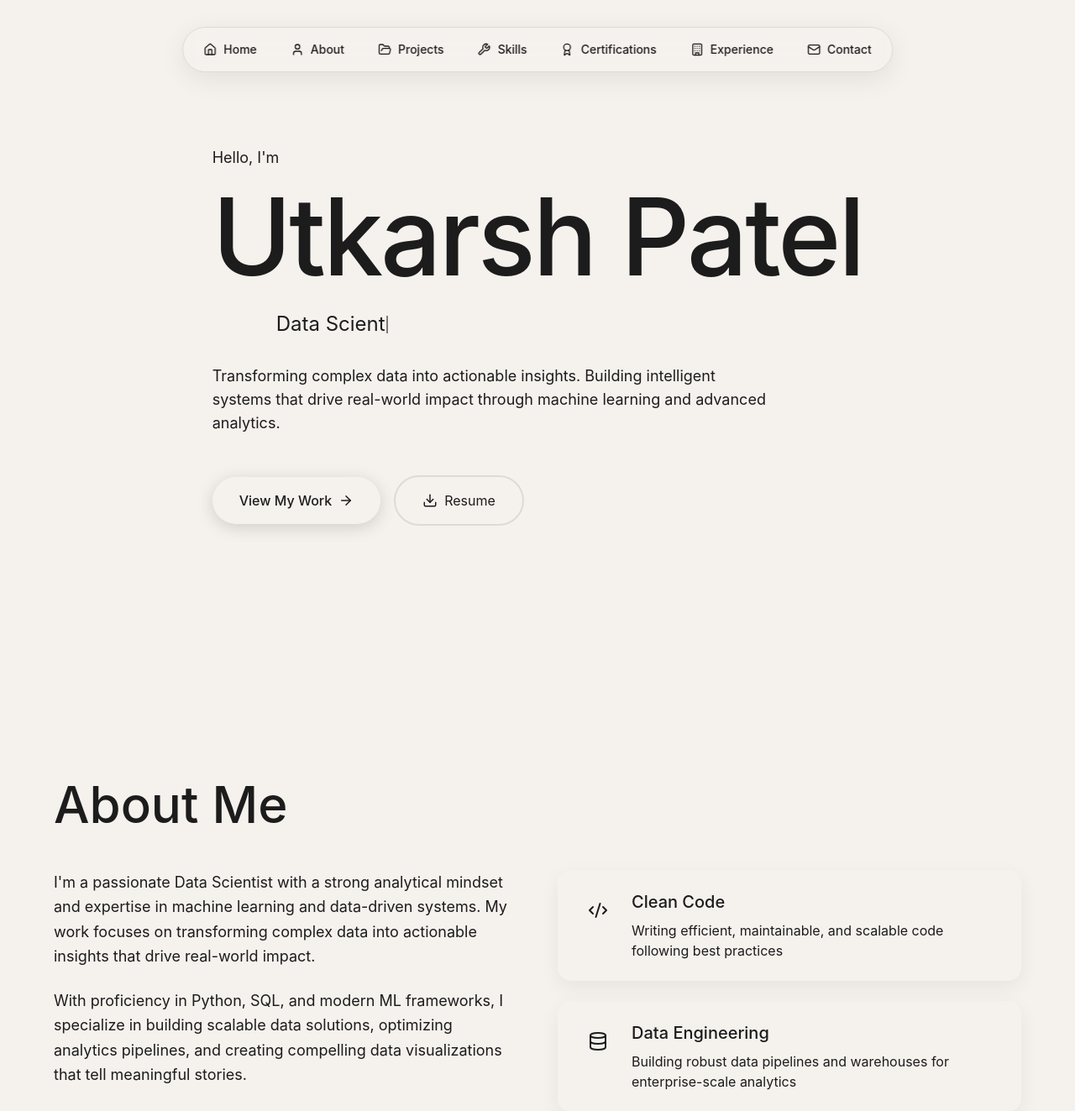
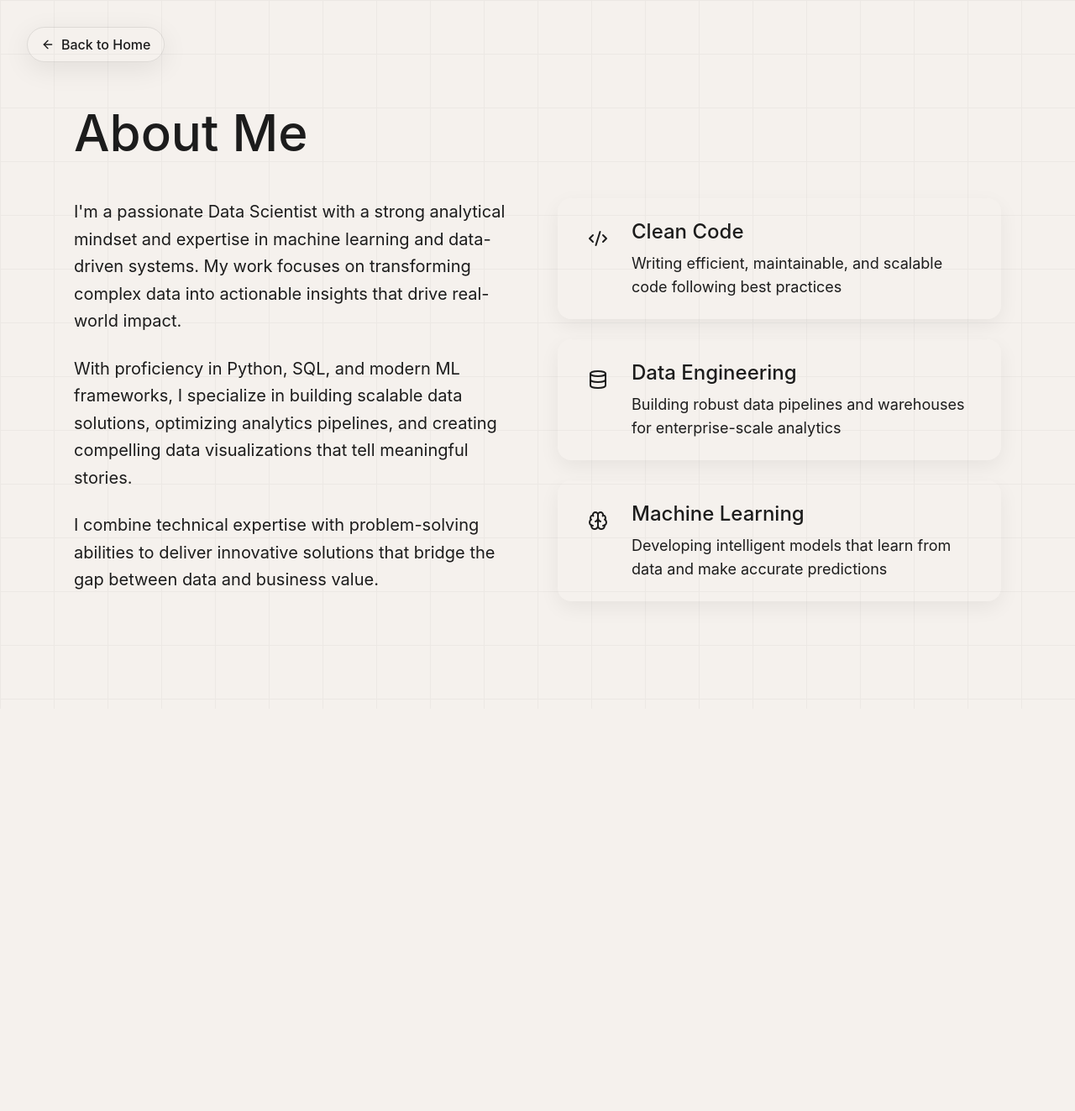
Before and after one commit to Utkarsh-Patel01/Design-portfolio, a React (Vite) app: page /about in a window 1280 px wide. Shown: the top 1323 px of the page at 84% size. After the commit the page ends 844 px from the top, so only its background shows below. Built offline with nearby package versions, Linux system fonts and the light colour scheme.

Commit message:
Structure change

```diff
--- /dev/null
+++ b/src/app/AboutPage.tsx
@@ -0,0 +1,119 @@
+import { motion } from "motion/react";
+import { Code2, Database, Brain, ArrowLeft } from "lucide-react";
+import { CustomCursor } from "./components/CustomCursor";
+import { Link } from "react-router";
+
+export default function AboutPage() {
+  return (
+    <div className="min-h-screen relative z-0">
+      {/* Subtle Grid Background */}
+      <div
+        className="absolute inset-0 pointer-events-none z-[-1] opacity-[0.04] dark:opacity-[0.03]"
+        style={{
+          backgroundImage: 'linear-gradient(to right, var(--foreground) 1px, transparent 1px), linear-gradient(to bottom, var(--foreground) 1px, transparent 1px)',
+          backgroundSize: '4rem 4rem',
+        }}
+      />
+      <CustomCursor />
+
+      {/* Back button */}
+      <div className="fixed top-8 left-8 z-50">
+        <Link
+          to="/"
+          className="flex items-center gap-2 px-4 py-2 bg-background/80 backdrop-blur-md border border-border rounded-full shadow-[0_8px_32px_rgba(0,0,0,0.08)] text-muted-foreground hover:text-foreground hover:bg-secondary/50 transition-all font-medium"
+        >
+          <ArrowLeft className="w-4 h-4" />
+          Back to Home
+        </Link>
+      </div>
+
+      <section id="about" className="py-32 px-6 relative max-w-6xl mx-auto">
+        <motion.div
+          initial={{ opacity: 0, y: 30 }}
+          animate={{ opacity: 1, y: 0 }}
+          transition={{ duration: 0.6 }}
+        >
+          <div className="flex items-center gap-4 mb-12">
+            <h2 className="text-5xl md:text-6xl text-foreground">About Me</h2>
+            <div className="h-px flex-1 bg-border max-w-xs" />
+          </div>
+
+          <div className="grid lg:grid-cols-2 gap-12 items-start">
+            <div className="space-y-6">
+              <p className="text-xl text-muted-foreground leading-relaxed">
+                I'm a passionate Data Scientist with a strong analytical
+                mindset and expertise in machine learning and data-driven
+                systems. My work focuses on transforming complex data into
+                actionable insights that drive real-world impact.
+              </p>
+              <p className="text-xl text-muted-foreground leading-relaxed">
+                With proficiency in Python, SQL, and modern ML frameworks, I
+                specialize in building scalable data solutions, optimizing
+                analytics pipelines, and creating compelling data
+                visualizations that tell meaningful stories.
+              </p>
+              <p className="text-xl text-muted-foreground leading-relaxed">
+                I combine technical expertise with problem-solving abilities
+                to deliver innovative solutions that bridge the gap between
+                data and business value.
+              </p>
+            </div>
+
+            <div className="space-y-6">
+              <div className="bg-card rounded-2xl p-6 shadow-[0_8px_24px_rgba(0,0,0,0.06)] hover:shadow-[0_12px_32px_rgba(0,0,0,0.1)] transition-shadow">
+                <div className="flex items-start gap-4">
+                  <div className="w-12 h-12 rounded-xl bg-secondary flex items-center justify-center flex-shrink-0">
+                    <Code2 className="w-6 h-6 text-foreground" />
+                  </div>
+                  <div>
+                    <h3 className="text-2xl mb-2 text-foreground">
+                      Clean Code
+                    </h3>
+                    <p className="text-muted-foreground text-lg">
+                      Writing efficient, maintainable, and scalable code
+                      following best practices
+                    </p>
+                  </div>
+                </div>
+              </div>
+
+              <div className="bg-card rounded-2xl p-6 shadow-[0_8px_24px_rgba(0,0,0,0.06)] hover:shadow-[0_12px_32px_rgba(0,0,0,0.1)] transition-shadow">
+                <div className="flex items-start gap-4">
+                  <div className="w-12 h-12 rounded-xl bg-secondary flex items-center justify-center flex-shrink-0">
+                    <Database className="w-6 h-6 text-foreground" />
+                  </div>
+                  <div>
+                    <h3 className="text-2xl mb-2 text-foreground">
+                      Data Engineering
+                    </h3>
+                    <p className="text-muted-foreground text-lg">
+                      Building robust data pipelines and warehouses for
+                      enterprise-scale analytics
+                    </p>
+                  </div>
+                </div>
+              </div>
+
+              <div className="bg-card rounded-2xl p-6 shadow-[0_8px_24px_rgba(0,0,0,0.06)] hover:shadow-[0_12px_32px_rgba(0,0,0,0.1)] transition-shadow">
+                <div className="flex items-start gap-4">
+                  <div className="w-12 h-12 rounded-xl bg-secondary flex items-center justify-center flex-shrink-0">
+                    <Brain className="w-6 h-6 text-foreground" />
+                  </div>
+                  <div>
+                    <h3 className="text-2xl mb-2 text-foreground">
+                      Machine Learning
+                    </h3>
+                    <p className="text-muted-foreground text-lg">
+                      Developing intelligent models that learn from data and
+                      make accurate predictions
+                    </p>
+                  </div>
+                </div>
+              </div>
+            </div>
+          </div>
+        </motion.div>
+      </section>
+    </div>
+  );
+}
--- a/src/app/App.tsx
+++ b/src/app/App.tsx
@@ -22,6 +22,7 @@ import { CertificationCard } from "./components/CertificationCard";
 import { SkillCategory } from "./components/SkillCategory";
 import { CustomCursor } from "./components/CustomCursor";
 import { Typewriter } from "./components/Typewriter";
+import { Link } from "react-router";
 
 export default function App() {
   const [activeSection, setActiveSection] = useState("home");
@@ -37,7 +38,6 @@ export default function App() {
     const handleScroll = () => {
       const sections = [
         "home",
-        "about",
         "projects",
         "skills",
         "certifications",
@@ -153,12 +153,36 @@ export default function App() {
   ];
 
   return (
-    <div className="min-h-screen relative">
+    <div className="min-h-screen relative z-0">
+      {/* Subtle Grid Background */}
+      <div
+        className="absolute inset-0 pointer-events-none z-[-1] opacity-[0.04] dark:opacity-[0.03]"
+        style={{
+          backgroundImage: 'linear-gradient(to right, var(--foreground) 1px, transparent 1px), linear-gradient(to bottom, var(--foreground) 1px, transparent 1px)',
+          backgroundSize: '4rem 4rem',
+        }}
+      />
+
       <CustomCursor />
       {/* Top Floating Navigation Bar */}
       <div className="fixed top-8 left-1/2 -translate-x-1/2 z-50 hidden lg:flex items-center gap-2 p-2 bg-background/80 backdrop-blur-md border border-border rounded-full shadow-[0_8px_32px_rgba(0,0,0,0.08)]">
         {navItems.map((item) => {
           const Icon = item.icon;
+
+          if (item.id === "about") {
+            return (
+              <Link
+                key={item.id}
+                to="/about"
+                className="flex items-center gap-2 px-4 py-2 rounded-full transition-all duration-300 text-muted-foreground hover:bg-secondary/50 hover:text-foreground"
+                aria-label={item.label}
+              >
+                <Icon className="w-4 h-4" />
+                <span className="text-sm">{item.label}</span>
+              </Link>
+            );
+          }
+
           return (
             <button
               key={item.id}
@@ -261,98 +285,6 @@ export default function App() {
         </div>
       </section>
 
-      {/* About Section */}
-      <section id="about" className="py-32 px-6 relative">
-        <div className="max-w-6xl mx-auto">
-          <motion.div
-            initial={{ opacity: 0, y: 30 }}
-            whileInView={{ opacity: 1, y: 0 }}
-            viewport={{ once: true }}
-            transition={{ duration: 0.6 }}
-          >
-            <div className="flex items-center gap-4 mb-12">
-              <h2 className="text-5xl md:text-6xl text-foreground">About Me</h2>
-              <div className="h-px flex-1 bg-border max-w-xs" />
-            </div>
-
-            <div className="grid lg:grid-cols-2 gap-12 items-start">
-              <div className="space-y-6">
-                <p className="text-lg text-muted-foreground leading-relaxed">
-                  I'm a passionate Data Scientist with a strong analytical
-                  mindset and expertise in machine learning and data-driven
-                  systems. My work focuses on transforming complex data into
-                  actionable insights that drive real-world impact.
-                </p>
-                <p className="text-lg text-muted-foreground leading-relaxed">
-                  With proficiency in Python, SQL, and modern ML frameworks, I
-                  specialize in building scalable data solutions, optimizing
-                  analytics pipelines, and creating compelling data
-                  visualizations that tell meaningful stories.
-                </p>
-                <p className="text-lg text-muted-foreground leading-relaxed">
-                  I combine technical expertise with problem-solving abilities
-                  to deliver innovative solutions that bridge the gap between
-                  data and business value.
-                </p>
-              </div>
-
-              <div className="space-y-6">
-                <div className="bg-card rounded-2xl p-6 shadow-[0_8px_24px_rgba(0,0,0,0.06)] hover:shadow-[0_12px_32px_rgba(0,0,0,0.1)] transition-shadow">
-                  <div className="flex items-start gap-4">
-                    <div className="w-12 h-12 rounded-xl bg-secondary flex items-center justify-center flex-shrink-0">
-                      <Code2 className="w-6 h-6 text-foreground" />
-                    </div>
-                    <div>
-                      <h3 className="text-xl mb-2 text-foreground">
-                        Clean Code
-                      </h3>
-                      <p className="text-muted-foreground">
-                        Writing efficient, maintainable, and scalable code
-                        following best practices
-                      </p>
-                    </div>
-                  </div>
-                </div>
-
-                <div className="bg-card rounded-2xl p-6 shadow-[0_8px_24px_rgba(0,0,0,0.06)] hover:shadow-[0_12px_32px_rgba(0,0,0,0.1)] transition-shadow">
-                  <div className="flex items-start gap-4">
-                    <div className="w-12 h-12 rounded-xl bg-secondary flex items-center justify-center flex-shrink-0">
-                      <Database className="w-6 h-6 text-foreground" />
-                    </div>
-                    <div>
-                      <h3 className="text-xl mb-2 text-foreground">
-                        Data Engineering
-                      </h3>
-                      <p className="text-muted-foreground">
-                        Building robust data pipelines and warehouses for
-                        enterprise-scale analytics
-                      </p>
-                    </div>
-                  </div>
-                </div>
-
-                <div className="bg-card rounded-2xl p-6 shadow-[0_8px_24px_rgba(0,0,0,0.06)] hover:shadow-[0_12px_32px_rgba(0,0,0,0.1)] transition-shadow">
-                  <div className="flex items-start gap-4">
-                    <div className="w-12 h-12 rounded-xl bg-secondary flex items-center justify-center flex-shrink-0">
-                      <Brain className="w-6 h-6 text-foreground" />
-                    </div>
-                    <div>
-                      <h3 className="text-xl mb-2 text-foreground">
-                        Machine Learning
-                      </h3>
-                      <p className="text-muted-foreground">
-                        Developing intelligent models that learn from data and
-                        make accurate predictions
-                      </p>
-                    </div>
-                  </div>
-                </div>
-              </div>
-            </div>
-          </motion.div>
-        </div>
-      </section>
-
       {/* Projects Section */}
       <section id="projects" className="py-32 px-6 bg-secondary/20">
         <div className="max-w-6xl mx-auto">
@@ -371,7 +303,7 @@ export default function App() {
                 analytics engineering
               </p>
             </div>
-            <div className="grid lg:grid-cols-2 gap-8">
+            <div className="flex flex-col gap-24 relative">
               {projects.map((project, index) => (
                 <motion.div
                   key={index}
@@ -379,6 +311,11 @@ export default function App() {
                   whileInView={{ opacity: 1, y: 0 }}
                   viewport={{ once: true }}
                   transition={{ delay: index * 0.2 }}
+                  className="sticky"
+                  style={{
+                    top: `calc(120px + ${index * 30}px)`,
+                    zIndex: index + 10
+                  }}
                 >
                   <ProjectCard {...project} />
                 </motion.div>
--- a/src/main.tsx
+++ b/src/main.tsx
@@ -1,6 +1,15 @@
 
   import { createRoot } from "react-dom/client";
+  import { BrowserRouter, Routes, Route } from "react-router";
   import App from "./app/App.tsx";
+  import AboutPage from "./app/AboutPage.tsx";
   import "./styles/index.css";
 
-  createRoot(document.getElementById("root")!).render(<App />);
+  createRoot(document.getElementById("root")!).render(
+    <BrowserRouter>
+      <Routes>
+        <Route path="/" element={<App />} />
+        <Route path="/about" element={<AboutPage />} />
+      </Routes>
+    </BrowserRouter>
+  );
```
